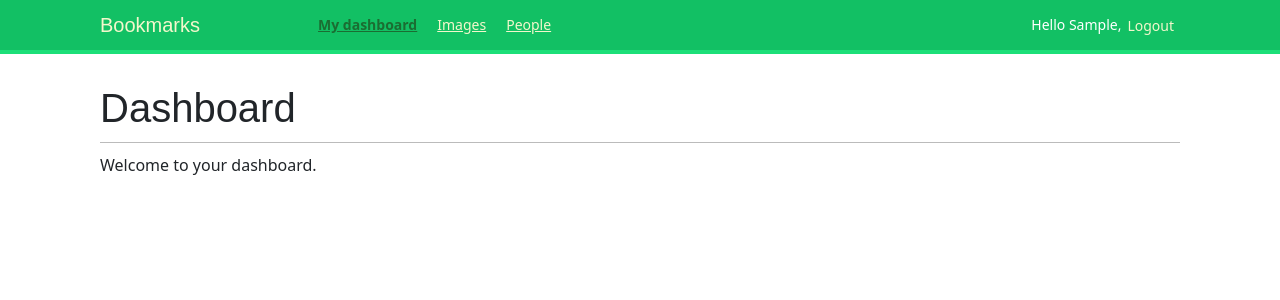
After one commit to Satrey/bookmarks, a Django app: page /account/ in a window 1280 px wide. The commit adds this page. Shown: the top 300 px of the page. Run offline with Django 5.2, Linux system fonts and the light colour scheme; the visitor is signed in with stand-in values (Sample User, id 1); some web fonts are replaced.

```diff
--- a/account/urls.py
+++ b/account/urls.py
@@ -1,7 +1,11 @@
+from django.contrib.auth import views as auth_views
 from django.urls import path
 
 from . import views
 
 urlpatterns = [
-    path('login/', views.user_login, name='login')
+    # path('login/', views.user_login, name='login')
+    path('login/', auth_views.LoginView.as_view(), name='login'),
+    path('logout/', auth_views.LogoutView.as_view(), name='logout'),
+    path('', views.dashboard, name='dashboard'),
 ]
--- a/account/views.py
+++ b/account/views.py
@@ -1,4 +1,5 @@
 from django.contrib.auth import authenticate, login
+from django.contrib.auth.decorators import login_required
 from django.http import HttpResponse
 from django.shortcuts import render
 
@@ -27,3 +28,12 @@ def user_login(request):
     else:
         form = LoginForm()
     return render(request, 'account/login.html', {'form': form})
+
+
+@login_required
+def dashboard(request):
+    return render(
+        request,
+        'account/dashboard.html',
+        {'section': 'dashboard'}
+    )
--- a/bookmarks/settings.py
+++ b/bookmarks/settings.py
@@ -26,7 +26,7 @@ SECRET_KEY = 'django-insecure-m3acj)a1ugp8$$8utt@@g6jcc1%&%8-j$ft8ybranwl*%t=@9o
 # SECURITY WARNING: don't run with debug turned on in production!
 DEBUG = True
 
-ALLOWED_HOSTS = []
+ALLOWED_HOSTS = ['*']
 
 
 # Application definition
@@ -132,3 +132,7 @@ STATIC_URL = 'static/'
 # https://docs.djangoproject.com/en/5.2/ref/settings/#default-auto-field
 
 DEFAULT_AUTO_FIELD = 'django.db.models.BigAutoField'
+
+LOGIN_REDIRECT_URL = 'dashboard'
+LOGIN_URL = 'login'
+LOGOUT_URL = 'logout'
--- /dev/null
+++ b/templates/account/dashboard.html
@@ -0,0 +1,8 @@
+{% extends "base.html" %}
+
+{% block title %}Dashboard{% endblock %}
+
+{% block content %}
+     <h1>Dashboard</h1>
+     <p>Welcome to your dashboard.</p>
+{% endblock %}
--- a/templates/base.html
+++ b/templates/base.html
@@ -5,14 +5,41 @@
 <head>
     <title>{% block title %}{% endblock %}</title>
     <link href="{% static "css/base.css" %}" rel="stylesheet">
+    <link href="https://cdn.jsdelivr.net/npm/bootstrap@5.3.8/dist/css/bootstrap.min.css" rel="stylesheet" integrity="sha384-sRIl4kxILFvY47J16cr9ZwB07vP4J8+LH7qKQnuqkuIAvNWLzeN8tE5YBujZqJLB" crossorigin="anonymous">
+  </head>
 </head>
 <body>
     <div id="header">
         <span class="logo">Bookmarks</span>
+        {% if request.user.is_authenticated %}
+            <ul class="menu">
+                <li {% if section == "dashboard" %}class="selected"{% endif %}>
+                    <a href="{% url "dashboard" %}">My dashboard</a>
+                </li>
+                <li {% if section == "images" %}class="selected"{% endif %}>
+                    <a href="#">Images</a>
+                </li>
+                <li {% if section == "people" %}class="selected" {% endif %}>
+                    <a href="#">People</a>
+                </li>
+            </ul>
+        {% endif %}
+        <span class="user">
+            {% if request.user.is_authenticated %}
+                Hello {{ request.user.first_name|default:request.user.username }},
+                <form action="{% url "logout" %}" method="post">
+                    <button type="submit">Logout</button>
+                    {% csrf_token %}
+                </form>
+            {% else %}
+                <a href="{% url "login" %}">Log-in</a>
+            {% endif %}
+        </span>
     </div>
-    <div id="content">
+    <div id="content" class="align-center">
         {% block content %}
         {% endblock %}
     </div>
+    <script src="https://cdn.jsdelivr.net/npm/bootstrap@5.3.8/dist/js/bootstrap.bundle.min.js" integrity="sha384-FKyoEForCGlyvwx9Hj09JcYn3nv7wiPVlz7YYwJrWVcXK/BmnVDxM+D2scQbITxI" crossorigin="anonymous"></script>
 </body>
 </html>
```
Also changed, not shown: templates/registration/logged_out.html (added, +11 -0 lines), templates/registration/login.html (added, +23 -0 lines).
